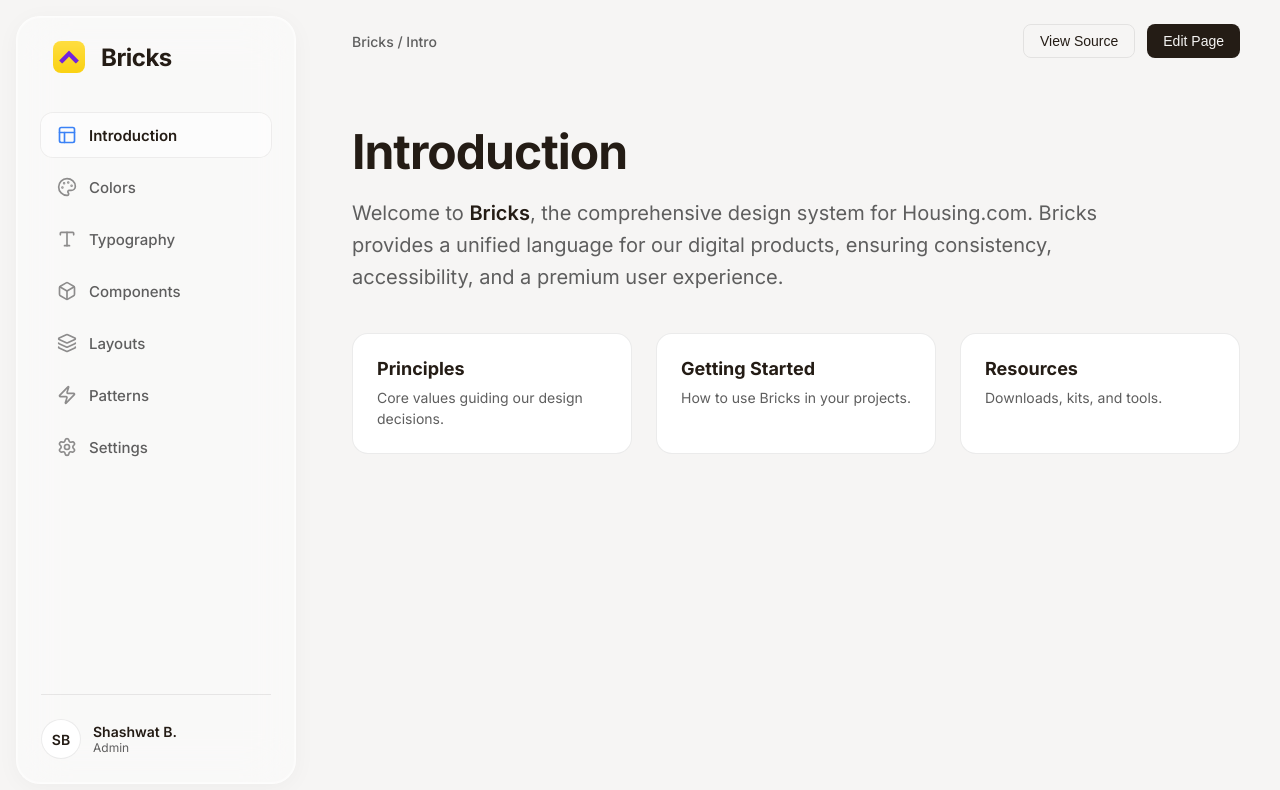
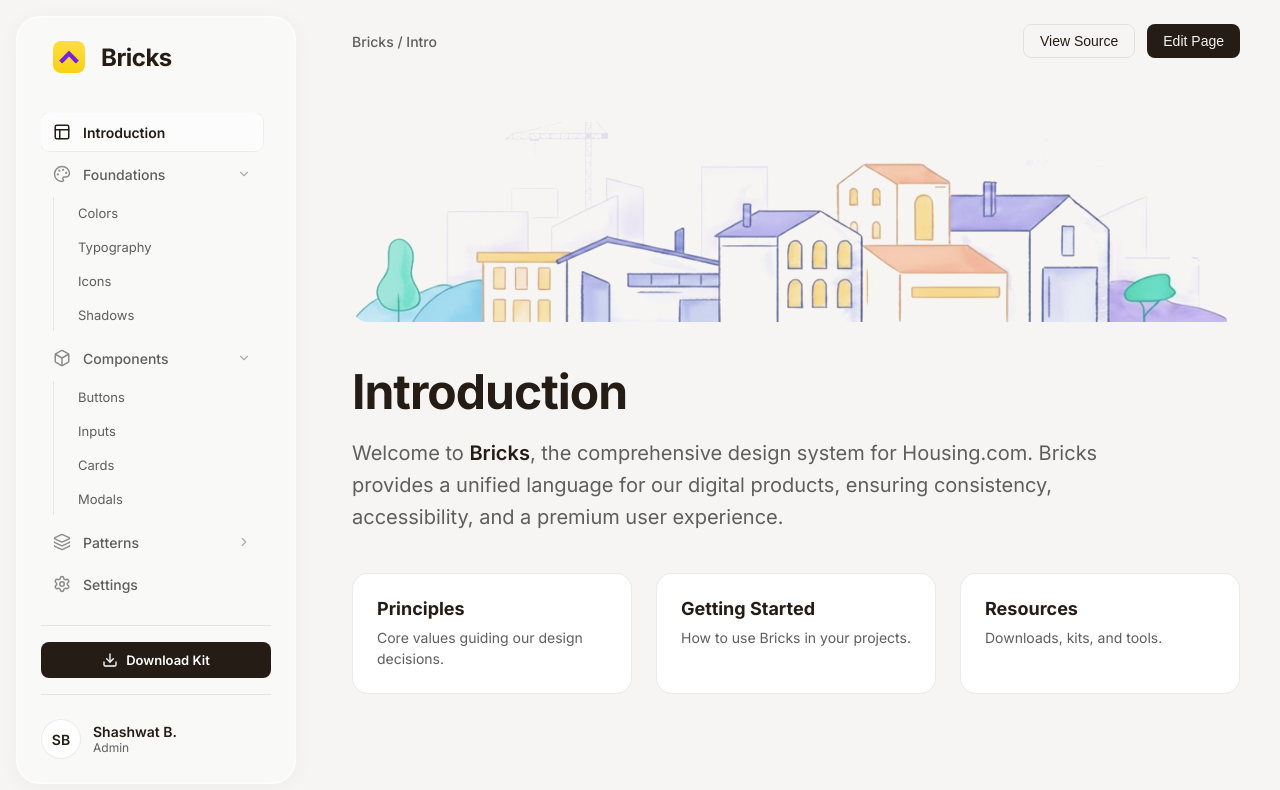
Before and after one commit to shashwatbb/bricks-design-system, a React (Vite) app: page / in a window 1280 px wide. Shown: the top 790 px of the page. Built offline with nearby package versions, Linux system fonts and the light colour scheme.

Commit message:
Enhance design: Add intro banner, refine sidebar, update theme

```diff
--- a/src/components/Documentation.css
+++ b/src/components/Documentation.css
@@ -62,6 +62,27 @@
     padding: 40px;
     max-width: 1000px;
     margin: 0 auto;
+}
+
+.intro-banner-container {
+    margin-bottom: 40px;
+    width: 100%;
+}
+
+.intro-banner {
+    width: 100%;
+    height: 200px;
+    /* Reduced height */
+    object-fit: cover;
+    /* Prevents stretching/blurring */
+    object-position: bottom;
+    /* Anchors the city illustration to the bottom */
+    border-radius: 16px;
+    display: block;
+    mix-blend-mode: multiply;
+    filter: contrast(1.05) brightness(1.05);
+    /* Pushes near-whites to pure white for better blending */
+    /* Blends white background with the page background */
 }
 
 .doc-section h1 {
--- a/src/components/Documentation.jsx
+++ b/src/components/Documentation.jsx
@@ -1,6 +1,7 @@
 import React from 'react';
 import { motion } from 'framer-motion';
 import './Documentation.css';
+import introBanner from '../assets/intro-banner.png';
 
 const Documentation = ({ activeTab }) => {
     const renderContent = () => {
@@ -8,10 +9,18 @@
             case 'intro':
                 return (
                     <div className="doc-section">
+                        <motion.div
+                            initial={{ opacity: 0, y: 20 }}
+                            animate={{ opacity: 1, y: 0 }}
+                            transition={{ duration: 0.5 }}
+                            className="intro-banner-container"
+                        >
+                            <img src={introBanner} alt="Bricks Design System" className="intro-banner" />
+                        </motion.div>
                         <motion.h1
                             initial={{ opacity: 0, y: 20 }}
                             animate={{ opacity: 1, y: 0 }}
-                            transition={{ duration: 0.5 }}
+                            transition={{ duration: 0.5, delay: 0.1 }}
                         >
                             Introduction
                         </motion.h1>
@@ -19,7 +28,7 @@
                             className="lead-text"
                             initial={{ opacity: 0, y: 20 }}
                             animate={{ opacity: 1, y: 0 }}
-                            transition={{ duration: 0.5, delay: 0.1 }}
+                            transition={{ duration: 0.5, delay: 0.2 }}
                         >
                             Welcome to <strong>Bricks</strong>, the comprehensive design system for Housing.com.
                             Bricks provides a unified language for our digital products, ensuring consistency,
--- a/src/components/Sidebar.css
+++ b/src/components/Sidebar.css
@@ -43,26 +43,35 @@
 .nav-menu {
     display: flex;
     flex-direction: column;
-    gap: 8px;
+    gap: 4px;
     flex: 1;
+    overflow-y: auto;
+    padding-right: 8px;
+    /* Space for scrollbar */
+}
+
+.nav-group {
+    display: flex;
+    flex-direction: column;
 }
 
 .nav-item {
     display: flex;
     align-items: center;
     gap: 12px;
-    padding: 12px 16px;
+    padding: 10px 12px;
     background: transparent;
     border: none;
-    border-radius: 12px;
+    border-radius: 8px;
     color: var(--text-secondary);
     cursor: pointer;
     font-family: var(--font-sans);
-    font-size: 15px;
+    font-size: 14px;
     font-weight: 500;
     text-align: left;
     position: relative;
-    transition: color 0.2s ease;
+    transition: all 0.2s ease;
+    width: 100%;
 }
 
 .nav-item:hover {
@@ -80,11 +89,83 @@
 
 .nav-icon {
     opacity: 0.7;
+    color: var(--text-secondary);
 }
 
 .nav-item.active .nav-icon {
     opacity: 1;
-    color: var(--accent-color);
+    color: var(--text-primary);
+}
+
+.chevron-icon {
+    margin-left: auto;
+    opacity: 0.5;
+    display: flex;
+    align-items: center;
+}
+
+.sub-menu {
+    display: flex;
+    flex-direction: column;
+    gap: 2px;
+    overflow: hidden;
+    margin-left: 12px;
+    padding-left: 12px;
+    border-left: 1px solid var(--border-color);
+    margin-top: 4px;
+    margin-bottom: 4px;
+}
+
+.sub-nav-item {
+    padding: 8px 12px;
+    font-size: 13px;
+    color: var(--text-secondary);
+    background: transparent;
+    border: none;
+    border-radius: 6px;
+    cursor: pointer;
+    text-align: left;
+    transition: all 0.2s ease;
+    font-family: var(--font-sans);
+}
+
+.sub-nav-item:hover {
+    color: var(--text-primary);
+    background: rgba(0, 0, 0, 0.03);
+}
+
+.sub-nav-item.active {
+    color: var(--text-primary);
+    background: rgba(0, 0, 0, 0.05);
+    font-weight: 500;
+}
+
+.cta-container {
+    padding: 16px 0;
+    border-top: 1px solid var(--border-color);
+    margin-top: auto;
+}
+
+.cta-button {
+    width: 100%;
+    display: flex;
+    align-items: center;
+    justify-content: center;
+    gap: 8px;
+    padding: 10px;
+    background: var(--text-primary);
+    color: var(--bg-secondary);
+    border: none;
+    border-radius: 8px;
+    font-family: var(--font-sans);
+    font-size: 13px;
+    font-weight: 600;
+    cursor: pointer;
+    transition: opacity 0.2s ease;
+}
+
+.cta-button:hover {
+    opacity: 0.9;
 }
 
 /* Active indicator removed */
--- a/src/components/Sidebar.jsx
+++ b/src/components/Sidebar.jsx
@@ -1,21 +1,62 @@
 import React, { useState } from 'react';
-import { motion } from 'framer-motion';
-import { Layout, Type, Palette, Box, Layers, Zap, Settings } from 'lucide-react';
+import { motion, AnimatePresence } from 'framer-motion';
+import { Layout, Type, Palette, Box, Layers, Zap, Settings, ChevronDown, ChevronRight, Download } from 'lucide-react';
 import './Sidebar.css';
 
 const navItems = [
-  { icon: Layout, label: 'Introduction', id: 'intro' },
-  { icon: Palette, label: 'Colors', id: 'colors' },
-  { icon: Type, label: 'Typography', id: 'typography' },
-  { icon: Box, label: 'Components', id: 'components' },
-  { icon: Layers, label: 'Layouts', id: 'layouts' },
-  { icon: Zap, label: 'Patterns', id: 'patterns' },
+  {
+    icon: Layout,
+    label: 'Introduction',
+    id: 'intro',
+    children: []
+  },
+  {
+    icon: Palette,
+    label: 'Foundations',
+    id: 'foundations',
+    children: [
+      { label: 'Colors', id: 'colors' },
+      { label: 'Typography', id: 'typography' },
+      { label: 'Icons', id: 'icons' },
+      { label: 'Shadows', id: 'shadows' },
+    ]
+  },
+  {
+    icon: Box,
+    label: 'Components',
+    id: 'components',
+    children: [
+      { label: 'Buttons', id: 'buttons' },
+      { label: 'Inputs', id: 'inputs' },
+      { label: 'Cards', id: 'cards' },
+      { label: 'Modals', id: 'modals' },
+    ]
+  },
+  {
+    icon: Layers,
+    label: 'Patterns',
+    id: 'patterns',
+    children: [
+      { label: 'Forms', id: 'forms' },
+      { label: 'Navigation', id: 'navigation' },
+    ]
+  },
   { icon: Settings, label: 'Settings', id: 'settings' },
 ];
 
 import logo from '../assets/logo.png';
 
 const Sidebar = ({ activeTab, setActiveTab }) => {
+  const [expandedSections, setExpandedSections] = useState(['foundations', 'components']);
+
+  const toggleSection = (sectionId) => {
+    setExpandedSections(prev =>
+      prev.includes(sectionId)
+        ? prev.filter(id => id !== sectionId)
+        : [...prev, sectionId]
+    );
+  };
+
   return (
     <aside className="sidebar">
       <div className="logo-container">
@@ -25,18 +66,59 @@
 
       <nav className="nav-menu">
         {navItems.map((item) => (
-          <motion.button
-            key={item.id}
-            className={`nav-item ${activeTab === item.id ? 'active' : ''}`}
-            onClick={() => setActiveTab(item.id)}
-            whileHover={{ x: 4 }}
-            whileTap={{ scale: 0.98 }}
-          >
-            <item.icon size={20} className="nav-icon" />
-            <span className="nav-label">{item.label}</span>
-          </motion.button>
+          <div key={item.id} className="nav-group">
+            <motion.button
+              className={`nav-item ${activeTab === item.id ? 'active' : ''}`}
+              onClick={() => {
+                if (item.children && item.children.length > 0) {
+                  toggleSection(item.id);
+                } else {
+                  setActiveTab(item.id);
+                }
+              }}
+              whileHover={{ x: 2 }}
+            >
+              <item.icon size={18} className="nav-icon" />
+              <span className="nav-label">{item.label}</span>
+              {item.children && item.children.length > 0 && (
+                <span className="chevron-icon">
+                  {expandedSections.includes(item.id) ? <ChevronDown size={14} /> : <ChevronRight size={14} />}
+                </span>
+              )}
+            </motion.button>
+
+            <AnimatePresence>
+              {item.children && item.children.length > 0 && expandedSections.includes(item.id) && (
+                <motion.div
+                  className="sub-menu"
+                  initial={{ height: 0, opacity: 0 }}
+                  animate={{ height: 'auto', opacity: 1 }}
+                  exit={{ height: 0, opacity: 0 }}
+                  transition={{ duration: 0.2 }}
+                >
+                  {item.children.map((child) => (
+                    <motion.button
+                      key={child.id}
+                      className={`sub-nav-item ${activeTab === child.id ? 'active' : ''}`}
+                      onClick={() => setActiveTab(child.id)}
+                      whileHover={{ x: 2 }}
+                    >
+                      {child.label}
+                    </motion.button>
+                  ))}
+                </motion.div>
+              )}
+            </AnimatePresence>
+          </div>
         ))}
       </nav>
+
+      <div className="cta-container">
+        <button className="cta-button">
+          <Download size={16} />
+          <span>Download Kit</span>
+        </button>
+      </div>
 
       <div className="sidebar-footer">
         <div className="user-profile">
--- a/src/index.css
+++ b/src/index.css
@@ -8,8 +8,9 @@
   --text-primary: #241c15;
   /* Dark brown/black for high contrast */
   --text-secondary: #5e5e5e;
-  --accent-color: #3b82f6;
-  --accent-glow: rgba(59, 130, 246, 0.2);
+  --accent-color: #241c15;
+  /* Changed from blue to match text-primary for a monochrome/premium feel */
+  --accent-glow: rgba(36, 28, 21, 0.1);
   --border-color: rgba(0, 0, 0, 0.08);
 
   --font-sans: 'Inter', sans-serif;
```
Also changed, not shown: src/assets/intro-banner.png (added).
